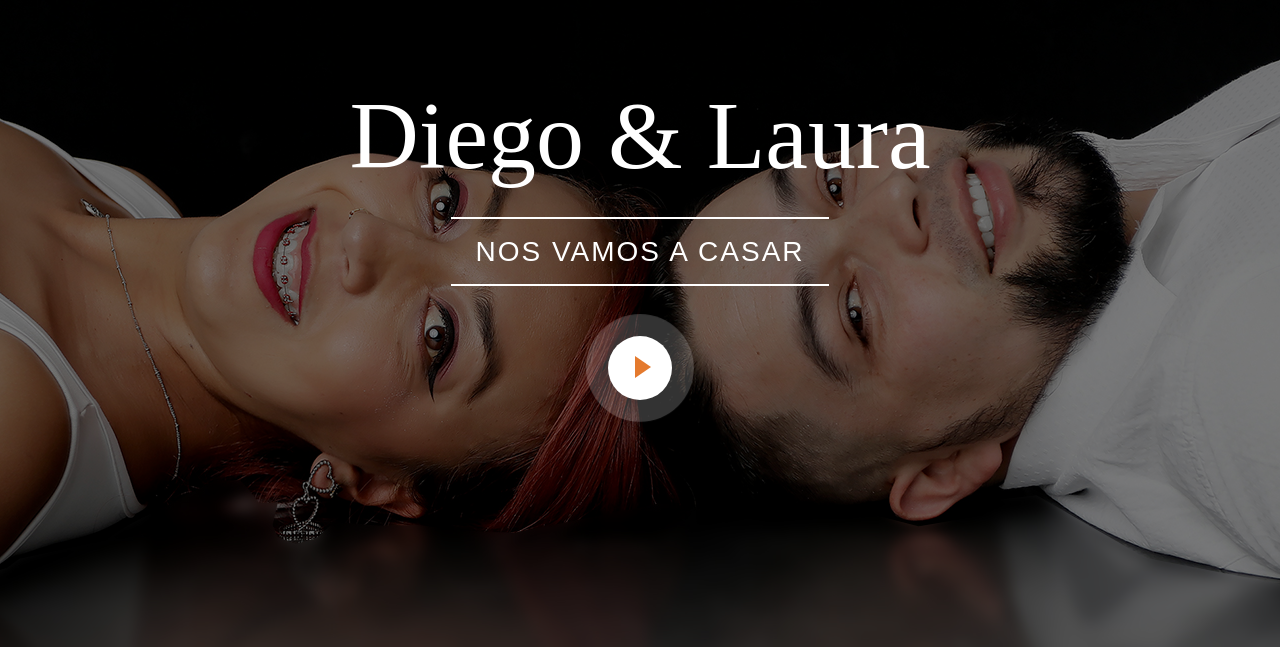
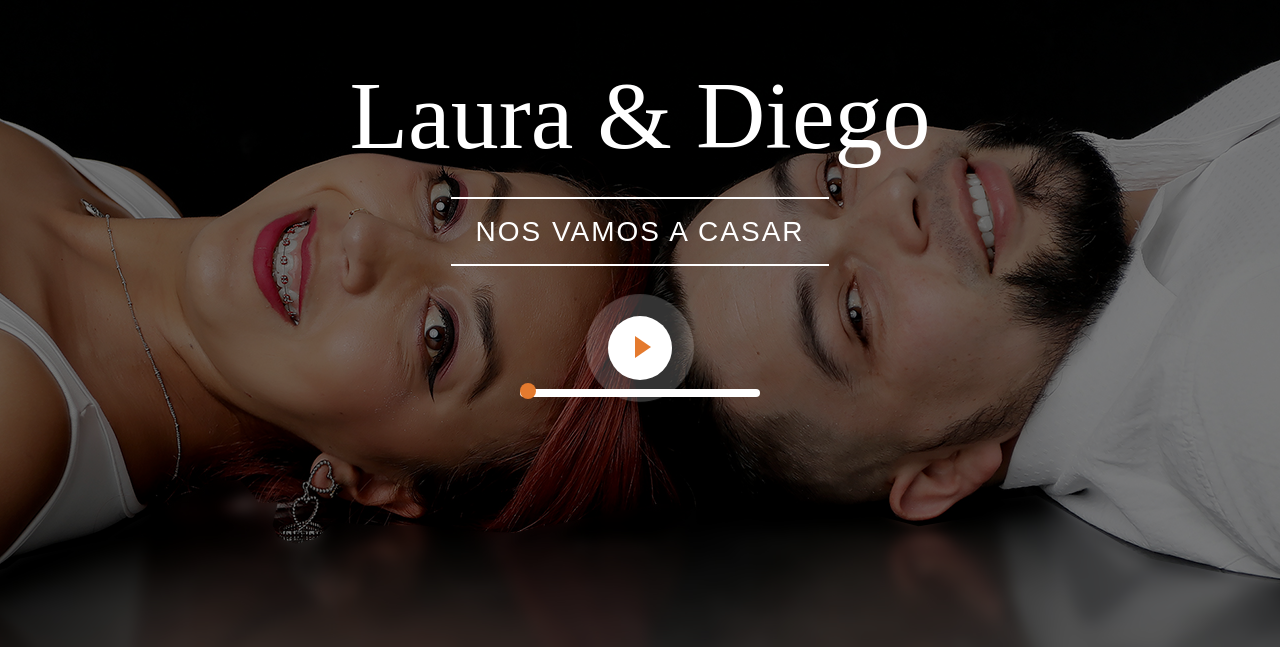
Before and after one commit to samsdial/lyd, a React (Vite) app: page / in a window 1280 px wide. Shown: the part 153-800 px from the top of the page. Built offline with nearby package versions, Linux system fonts and the light colour scheme.

Commit message:
add player

```diff
--- /dev/null
+++ b/src/component/AudioPlayer.jsx
@@ -0,0 +1,59 @@
+import { useRef, useState } from "react";
+import Audio from "../assets/mi.mp3";
+
+function AudioPlayer() {
+  const audioRef = useRef(null);
+  const [isPlaying, setIsPlaying] = useState(false);
+  const [currentTime, setCurrentTime] = useState(0);
+  const [duration, setDuration] = useState(0);
+
+  const togglePlay = () => {
+    if (isPlaying) {
+      audioRef.current.pause();
+    } else {
+      audioRef.current.play();
+    }
+    setIsPlaying(!isPlaying);
+  };
+
+  const handleTimeUpdate = () => {
+    setCurrentTime(audioRef.current.currentTime);
+    setDuration(audioRef.current.duration);
+  };
+
+  const handleProgressChange = (e) => {
+    const newTime = e.target.value;
+    audioRef.current.currentTime = newTime;
+    setCurrentTime(newTime);
+  };
+
+  return (
+    <div>
+      <audio ref={audioRef} onTimeUpdate={handleTimeUpdate} src={Audio} />
+
+      <div className="audio-controls">
+        <div>
+          <button
+            className={`btn-play mx-auto ${
+              !isPlaying ? "btn-ico-play" : "btn-ico-stop"
+            }`}
+            onClick={togglePlay}
+          >
+            <span></span>
+          </button>
+        </div>
+        <div>
+          <input
+            type="range"
+            value={currentTime}
+            max={duration || 1}
+            onChange={handleProgressChange}
+            className="audio-progress"
+          />
+        </div>
+      </div>
+    </div>
+  );
+}
+
+export default AudioPlayer;
--- a/src/component/CarouselEnd.jsx
+++ b/src/component/CarouselEnd.jsx
@@ -1,6 +1,7 @@
 import { useState } from "react";
 import CarouseOne from "../assets/carousel-1.jpg";
 import CarouseTwo from "../assets/carousel-2.jpg";
+import AudioPlayer from "./AudioPlayer";
 import VideoModal from "./VideoModal";
 
 function CarouselEnd() {
@@ -23,14 +24,22 @@ function CarouselEnd() {
               style={{ height: "100vh", minHeight: "400px" }}
             >
               <img
-                className="position-absolute w-100 h-100"
+                className="d-none d-md-block position-absolute w-100 h-100"
                 src={CarouseOne}
                 style={{ objectFit: "cover" }}
               />
+              <img
+                className="d-block d-md-none position-absolute w-100 h-100"
+                src={CarouseTwo}
+                style={{ objectFit: "cover" }}
+              />
               <div className="carousel-caption d-flex flex-column align-items-center justify-content-center">
-                <div className="p-3" style={{ maxWidth: "900px" }}>
+                <div
+                  className="mt-5 mt-md-0 pt-5 pt-md-0 p-3"
+                  style={{ maxWidth: "900px" }}
+                >
                   <h1 className="display-1 font-secondary text-white mt-n3 mb-md-4">
-                    Diego & Laura
+                    Laura & Diego
                   </h1>
                   <div className="d-inline-block border-top border-bottom border-light py-3 px-4">
                     <h3
@@ -40,9 +49,10 @@ function CarouselEnd() {
                       Nos vamos a casar
                     </h3>
                   </div>
-                  <button className="btn-play mx-auto" onClick={openModal}>
+                  <AudioPlayer />
+                  {/* <button className="btn-play mx-auto" onClick={openModal}>
                     <span></span>
-                  </button>
+                  </button> */}
                 </div>
               </div>
             </div>
```
Also changed, not shown: src/assets/carousel-2.jpg, src/index.css, 1 other file (tests, documents, lock files or other folders).
